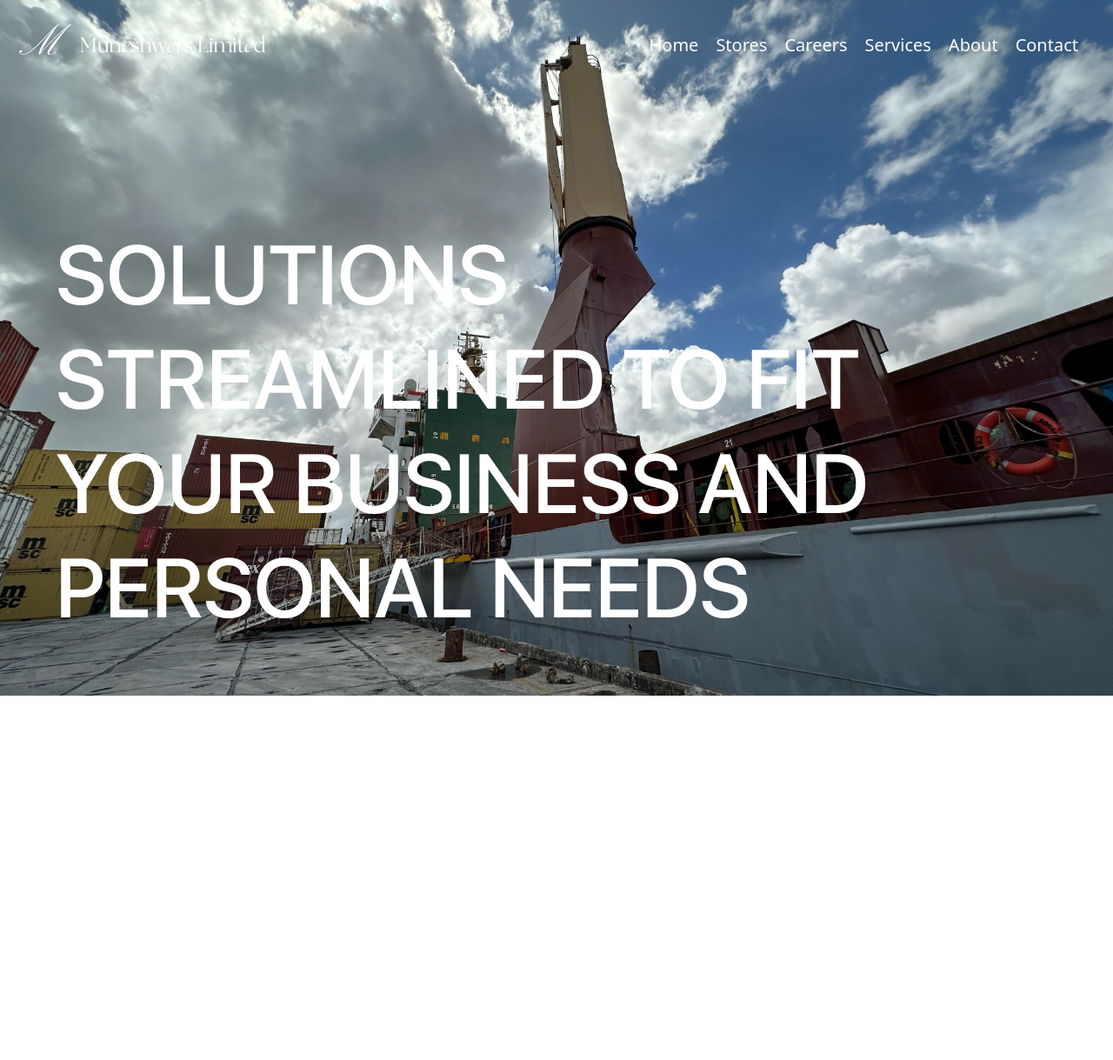
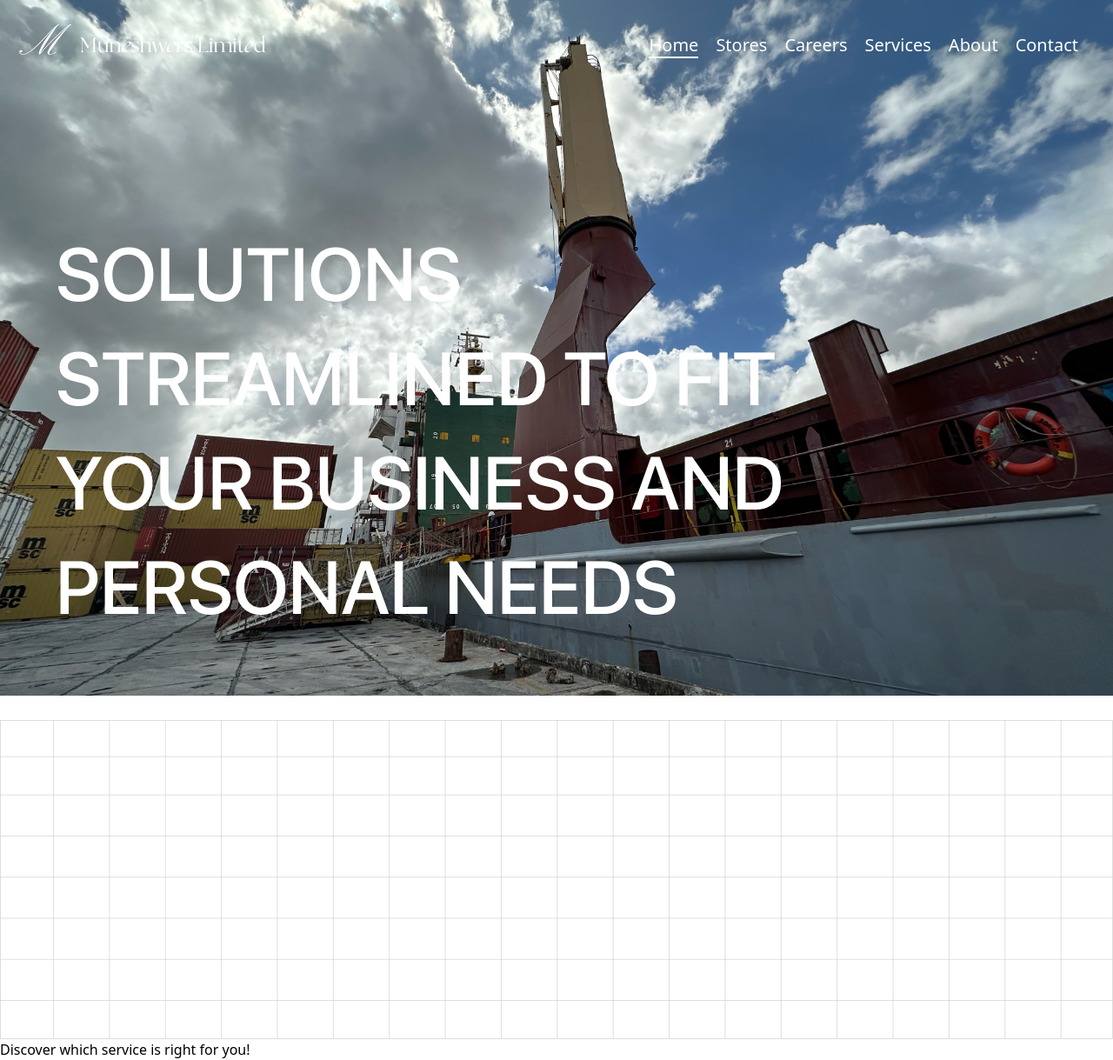
Before and after one commit to muneshwers/company-website, a SvelteKit app: page / in a window 1280 px wide. Shown: the whole page at 87% size. Before the commit the page ends 800 px from the top, so only its background shows below. Built offline with nearby package versions, Linux system fonts and the light colour scheme.

Commit message:
Added title, and grid svg

```diff
--- a/src/routes/+page.svelte
+++ b/src/routes/+page.svelte
@@ -1,12 +1,17 @@
 <script>
     import mllogo from "../logo.png";
     import heroImage from "../hero-image.jpeg";
+    import grid from "../grid.svg";
 </script>
 
+<svelte:head>
+	<title>Muneshwers Limited</title>
+	<meta name="description" content="Muneshwers Limited" />
+</svelte:head>
 <div class="landing-top relative">
     <div class="hero-image h-screen relative">
         <img src={heroImage} alt="Hero landing page" class="object-cover h-full w-full">
-        <div class="hero-text uppercase text-white text-[96px] fixed bottom-16 left-16 w-9/12 leading-[120px]">
+        <div class="hero-text uppercase text-white text-[86px] absolute bottom-16 left-16 w-9/12 leading-[120px]">
             Solutions streamlined to fit your business and personal needs
         </div>
     </div>
@@ -20,7 +25,7 @@
             </div>
         </div>
         <div class="menu-items flex flex-row text-white gap-5 text-[20px] mr-5">
-            <div class="item">
+            <div class="item-active">
                 Home
             </div>
             <div class="item">
@@ -41,3 +46,13 @@
         </div>
     </div>
 </div>
+<div class="introduction-section flex justify-center">
+    <div class="intro-header mt-7 justify-center">
+        <img src={grid} alt="mesh grid" class="h-auto w-full">
+        <div class="icon"></div>
+        <div class="intro-text">
+            Discover which service is right for you!
+        </div>
+    </div>
+
+</div>
```
Also changed, not shown: src/grid.svg (added).
